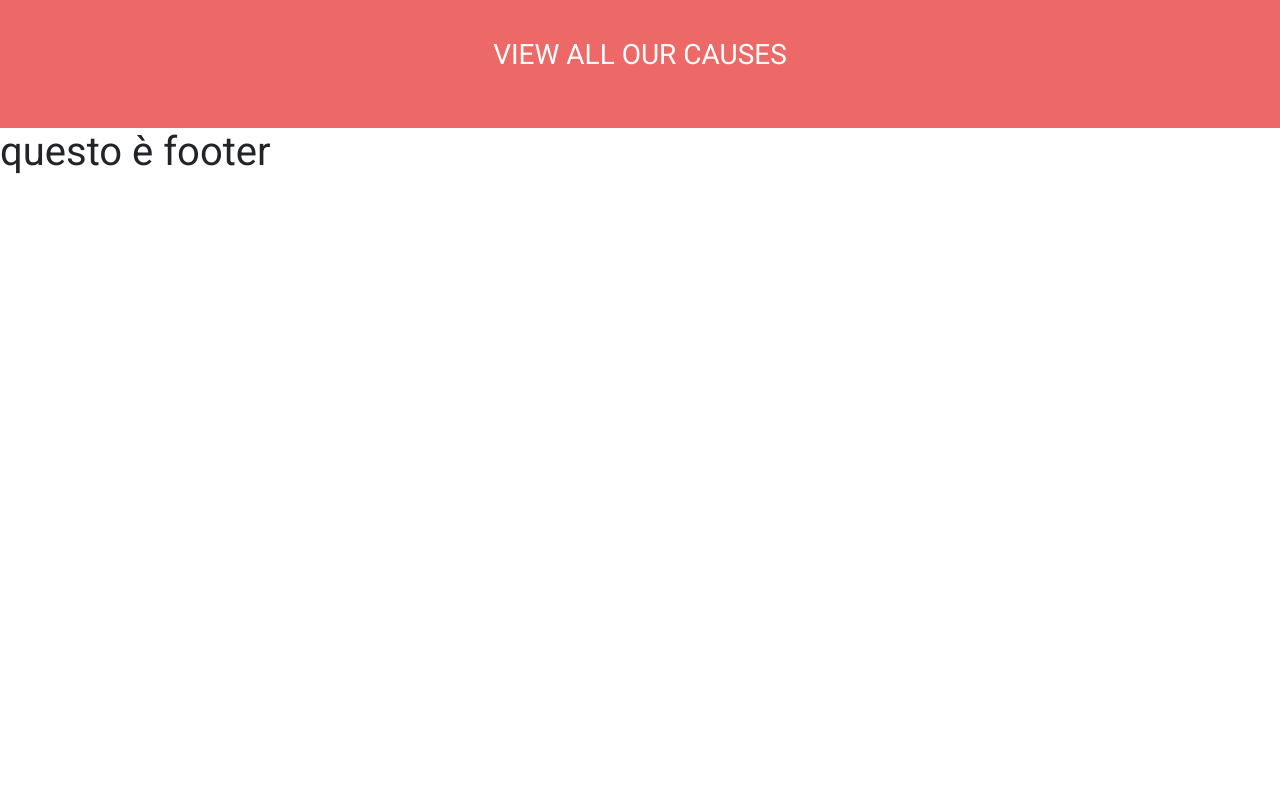
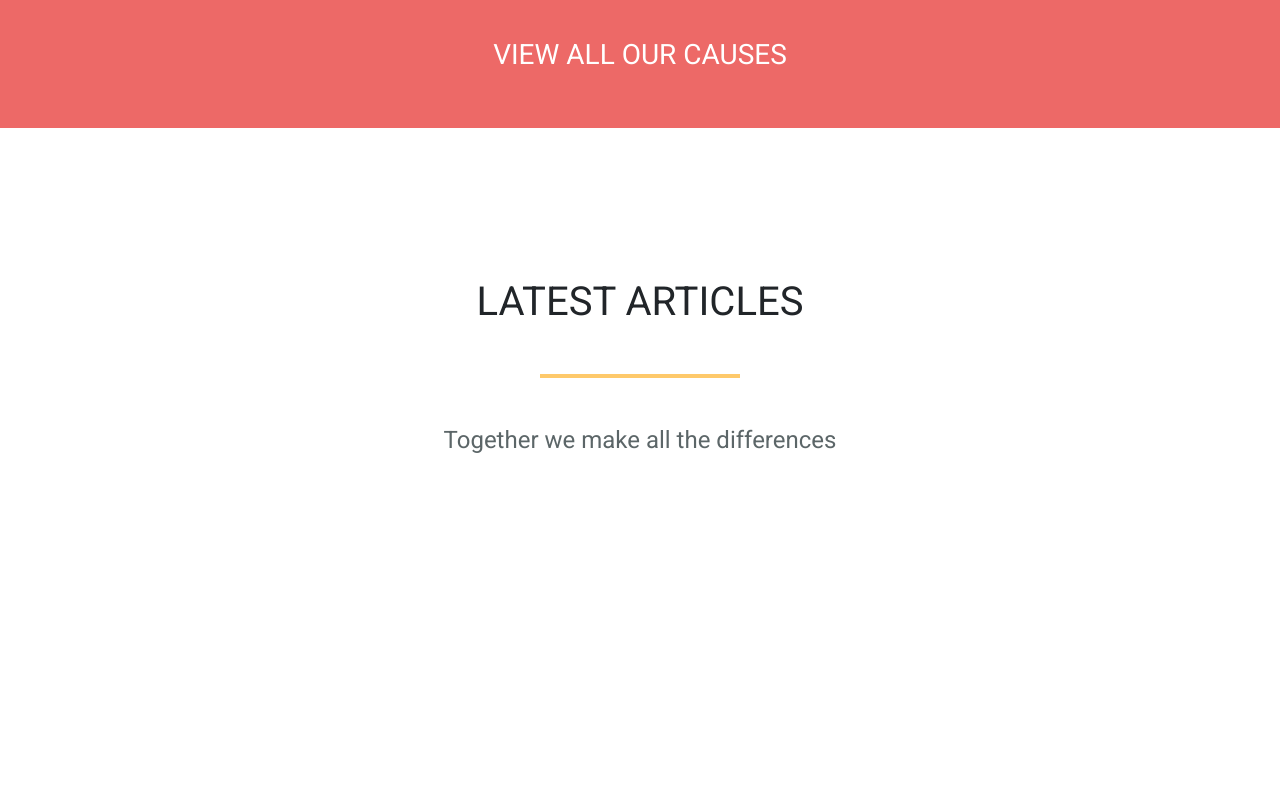
Before and after one commit to erikvella/proj-html-vuejs, a Vue app: page / in a window 1280 px wide. Shown: the part 3360-4160 px from the top of the page. Before the commit the page ends 3544 px from the top, so only its background shows below. Built offline with nearby package versions, Linux system fonts and the light colour scheme.

Commit message:
[init] section4

```diff
--- a/src/components/Main.vue
+++ b/src/components/Main.vue
@@ -2,11 +2,13 @@
 import Section1 from './partials/Section1.vue';
 import Section2 from './partials/Section2.vue';
 import Section3 from './partials/Section3.vue';
+import Section4 from './partials/Section4.vue';
 export default {
   components:{
    Section1,
    Section2,
-   Section3
+   Section3,
+   Section4
   },
 name:'Main'
 }
@@ -16,6 +18,7 @@ name:'Main'
   <Section1 />
   <Section2 />
   <Section3 />
+  <Section4 />
 </template>
 
 
--- /dev/null
+++ b/src/components/partials/Section4.vue
@@ -0,0 +1,35 @@
+<script>
+export default {
+name:'Section4'
+}
+</script>
+
+<template>
+  <section>
+    <div class="container">
+
+      <h1 class="text-center">LATEST ARTICLES</h1>
+      <div class="yellow-line my-5 mx-auto"></div>
+      <h4 class="dark-grey-text text-center">Together we make all the differences</h4>
+  </div>
+
+  <div class="container">
+    <div class="row">
+      <div class="col-6"></div>
+      <div class="col-6"></div>
+    </div>
+  </div>
+  </section>
+</template>
+
+
+
+<style lang="scss" scoped>
+section{
+  height: 1000px;
+  width: 100%;
+}
+h1{
+  padding-top: 150px;
+}
+</style>
```
